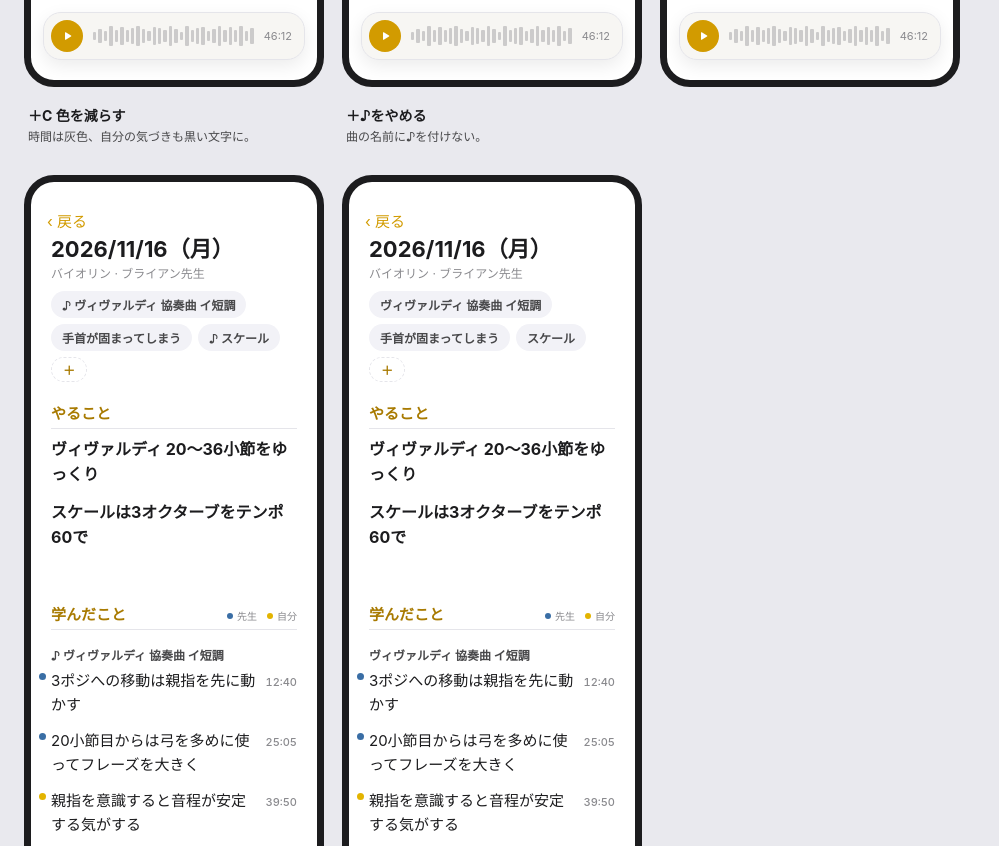
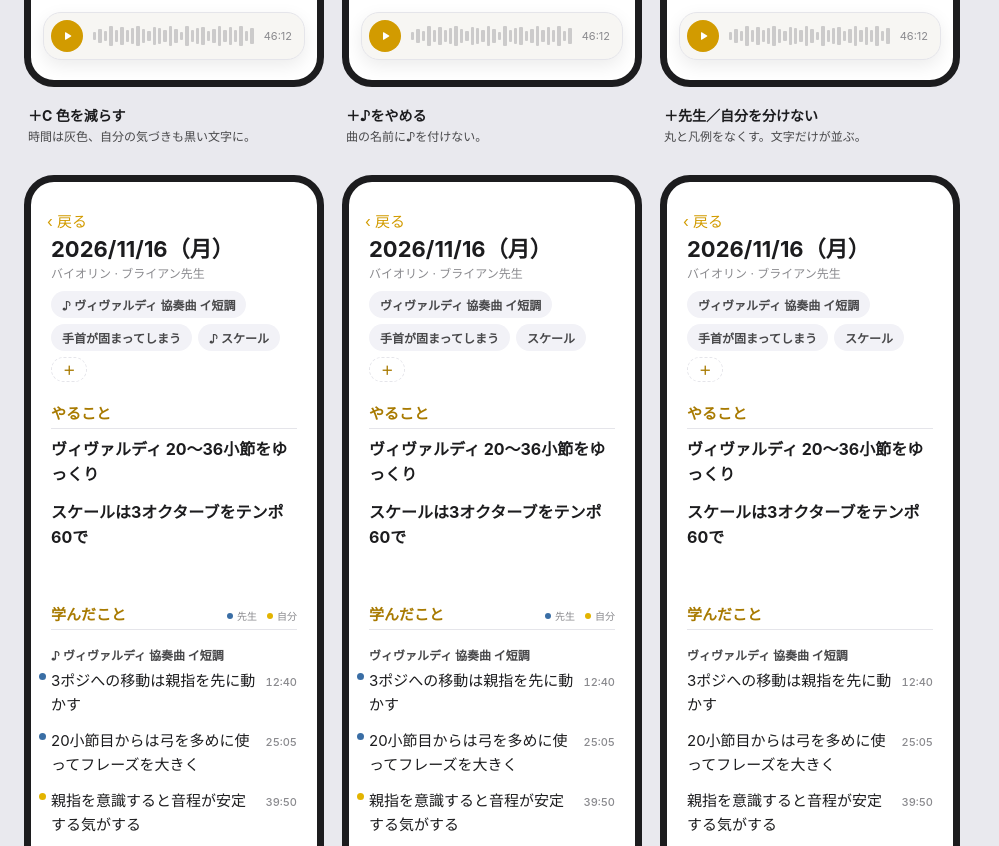
Before and after one commit to sion-neko/LessonManage, a plain HTML site: page design/prototypes/lesson-add-variants.html in a window 1280 px wide. Shown: the part 1133-1979 px from the top of the page, without its empty margins (0-999 px from the left). Drawn offline with Linux system fonts and the light colour scheme.

Commit message:
見比べページに「先生/自分を分けない」画面を足す
Co-Authored-By: Claude Opus 5.5 <noreply@anthropic.com>

```diff
--- a/design/prototypes/lesson-add-variants.html
+++ b/design/prototypes/lesson-add-variants.html
@@ -9,7 +9,7 @@
 @media (prefers-color-scheme: dark) { :root:not([data-theme="light"]) { --page: #121214; color-scheme: dark } }
 :root[data-theme="dark"] { --page: #121214; color-scheme: dark }
 body { background: var(--page); color: var(--fg); font-family: -apple-system, "Hiragino Sans", "Noto Sans JP", system-ui, sans-serif; }
-.wrap { max-width: 1700px; margin: 0 auto; padding-block: 28px 60px; padding-left: max(16px, env(safe-area-inset-left, 0px)); padding-right: max(16px, env(safe-area-inset-right, 0px)); }
+.wrap { max-width: 2000px; margin: 0 auto; padding-block: 28px 60px; padding-left: max(16px, env(safe-area-inset-left, 0px)); padding-right: max(16px, env(safe-area-inset-right, 0px)); }
 h1 { font-size: 24px; margin: 0 0 6px; }
 @media (prefers-color-scheme: dark) { :root:not([data-theme="light"]) h1, :root:not([data-theme="light"]) .lead, :root:not([data-theme="light"]) .fr > b, :root:not([data-theme="light"]) .fr > p { color: #f2f2f7; } }
 :root[data-theme="dark"] h1, :root[data-theme="dark"] .lead, :root[data-theme="dark"] .fr > b, :root[data-theme="dark"] .fr > p { color: #f2f2f7; }
@@ -60,6 +60,8 @@ ul { list-style: none; margin: 0; padding: 0; }
 /* ── C：色を減らす。時間は灰色、自分の気づきも黒い文字（違いは丸の色だけ） ── */
 .vc .at { color: var(--muted); font-weight: 500; }
 .vc .row.m .tx { color: var(--fg); }
+/* ── 先生／自分を分けない：丸も凡例もなくす ── */
+.vx .dot, .vx .lgd { display: none; }
 </style>
 
 <div class="wrap">
@@ -92,6 +94,7 @@ const V = [
   ['＋B 行の間をあける', '1つの指摘ずつ拾いやすく。', 'va vb', true],
   ['＋C 色を減らす', '時間は灰色、自分の気づきも黒い文字に。', 'va vb vc', true],
   ['＋♪をやめる', '曲の名前に♪を付けない。', 'va vb vc', false],
+  ['＋先生／自分を分けない', '丸と凡例をなくす。文字だけが並ぶ。', 'va vb vc vx', false],
 ];
 document.getElementById('ps').innerHTML = V.map(([b, p, cls, note]) => '<div class="fr"><b>' + b + '</b><p>' + p + '</p>' + screen(cls, note) + '</div>').join('');
 </script>
```
